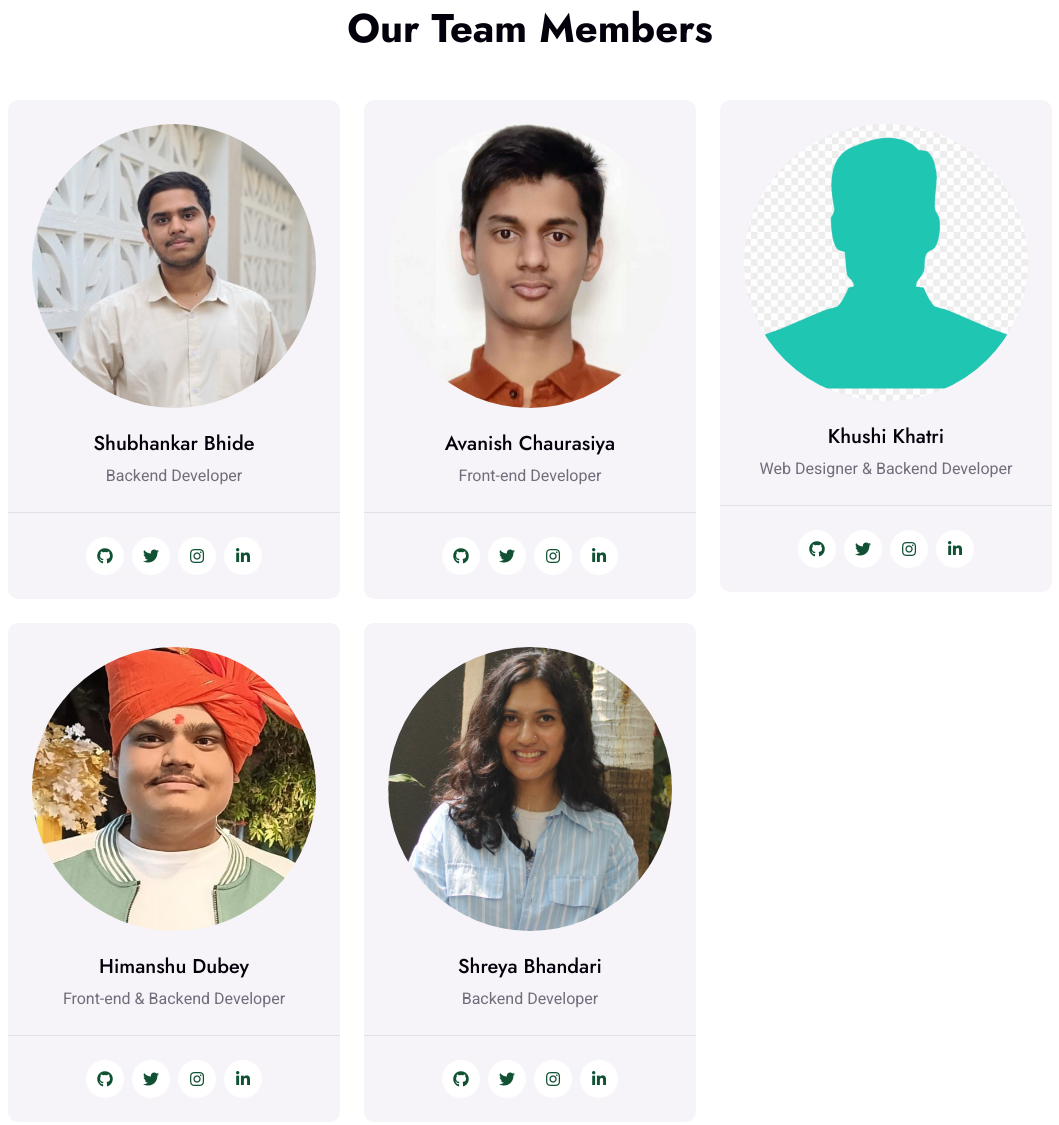
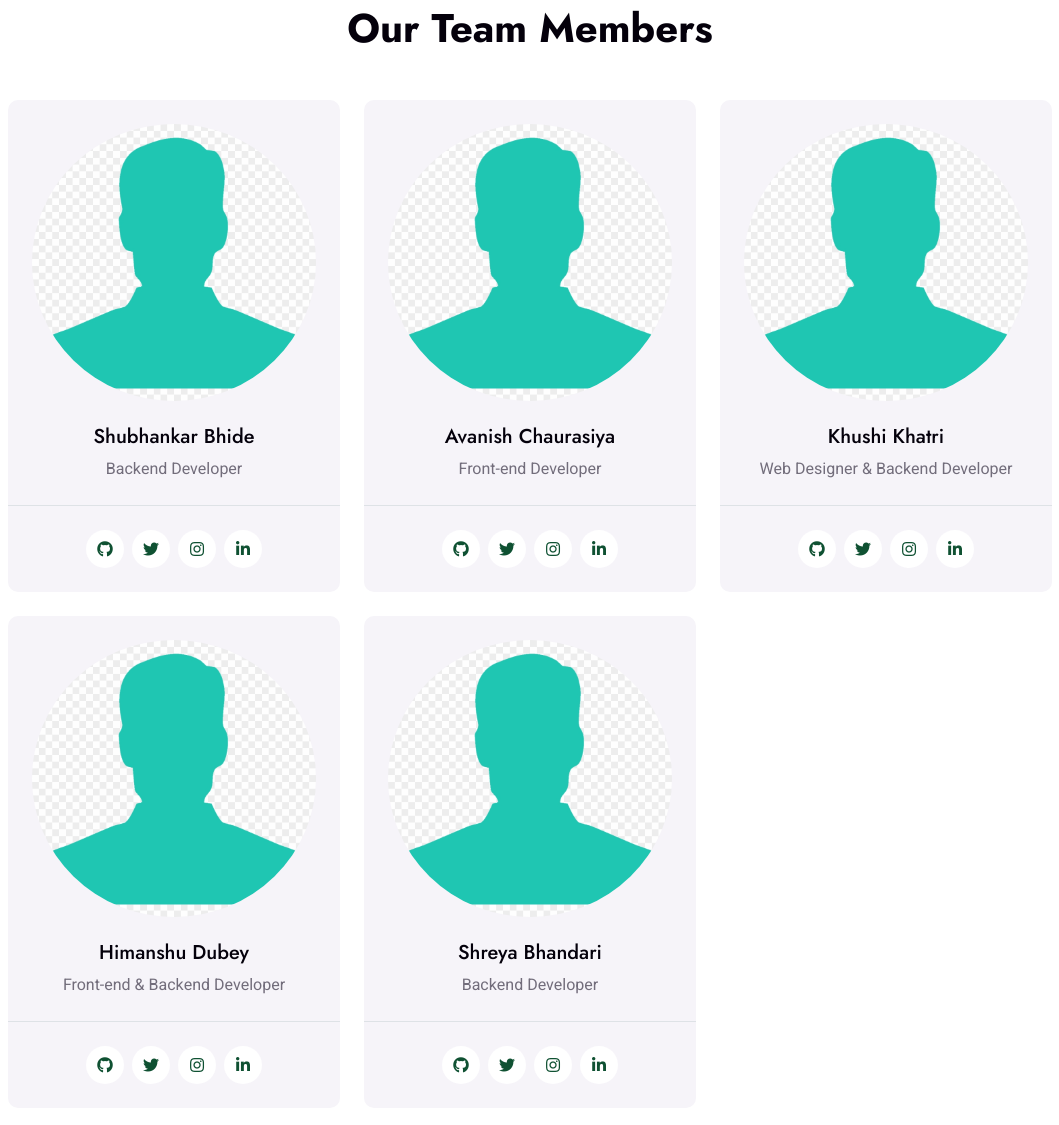
Before and after one commit to Himanshu977-star/R.U.P.Y-Real-Estate-Unified-Prediction-Using-Python-, a plain HTML site: page index.html in a window 1280 px wide. Shown: the part 3880-5005 px from the top of the page, without its empty margins (110-1169 px from the left). Drawn offline with nearby package versions, Linux system fonts and the light colour scheme.

Commit message:
photo update

```diff
--- a/index.html
+++ b/index.html
@@ -330,7 +330,7 @@
                     <div class="col-lg-4 col-md-6 wow fadeInUp" data-wow-delay="0.1s">
                         <div class="team-item bg-light rounded">
                             <div class="text-center border-bottom p-4">
-                                <img class="img-fluid rounded-circle mb-4" src="img/shubhankar.jpg" alt="">
+                                <img class="img-fluid rounded-circle mb-4" src="img/photo demo.png" alt="">
                                 <h5>Shubhankar Bhide</h5>
                                 <span>Backend Developer</span>
                             </div>
@@ -345,7 +345,7 @@
                     <div class="col-lg-4 col-md-6 wow fadeInUp" data-wow-delay="0.3s">
                         <div class="team-item bg-light rounded">
                             <div class="text-center border-bottom p-4">
-                                <img class="img-fluid rounded-circle mb-4" src="img/Avanish.jpeg" alt="">
+                                <img class="img-fluid rounded-circle mb-4" src="img/photo demo.png" alt="">
                                 <h5>Avanish Chaurasiya</h5>
                                 <span>Front-end Developer</span>
                             </div>
@@ -375,7 +375,7 @@
                     <div class="col-lg-4 col-md-6 wow fadeInUp" data-wow-delay="0.3s">
                         <div class="team-item bg-light rounded">
                             <div class="text-center border-bottom p-4">
-                                <img class="img-fluid rounded-circle mb-4" src="img/himanshu.jpeg" alt="">
+                                <img class="img-fluid rounded-circle mb-4" src="img/photo demo.png" alt="">
                                 <h5>Himanshu Dubey</h5>
                                 <span>Front-end & Backend Developer</span>
                             </div>
@@ -390,7 +390,7 @@
                     <div class="col-lg-4 col-md-6 wow fadeInUp" data-wow-delay="0.3s">
                         <div class="team-item bg-light rounded">
                             <div class="text-center border-bottom p-4">
-                                <img class="img-fluid rounded-circle mb-4" src="img/shreya.jpeg" alt="">
+                                <img class="img-fluid rounded-circle mb-4" src="img/photo demo.png" alt="">
                                 <h5>Shreya Bhandari</h5>
                                 <span>Backend Developer</span>
                             </div>
```
